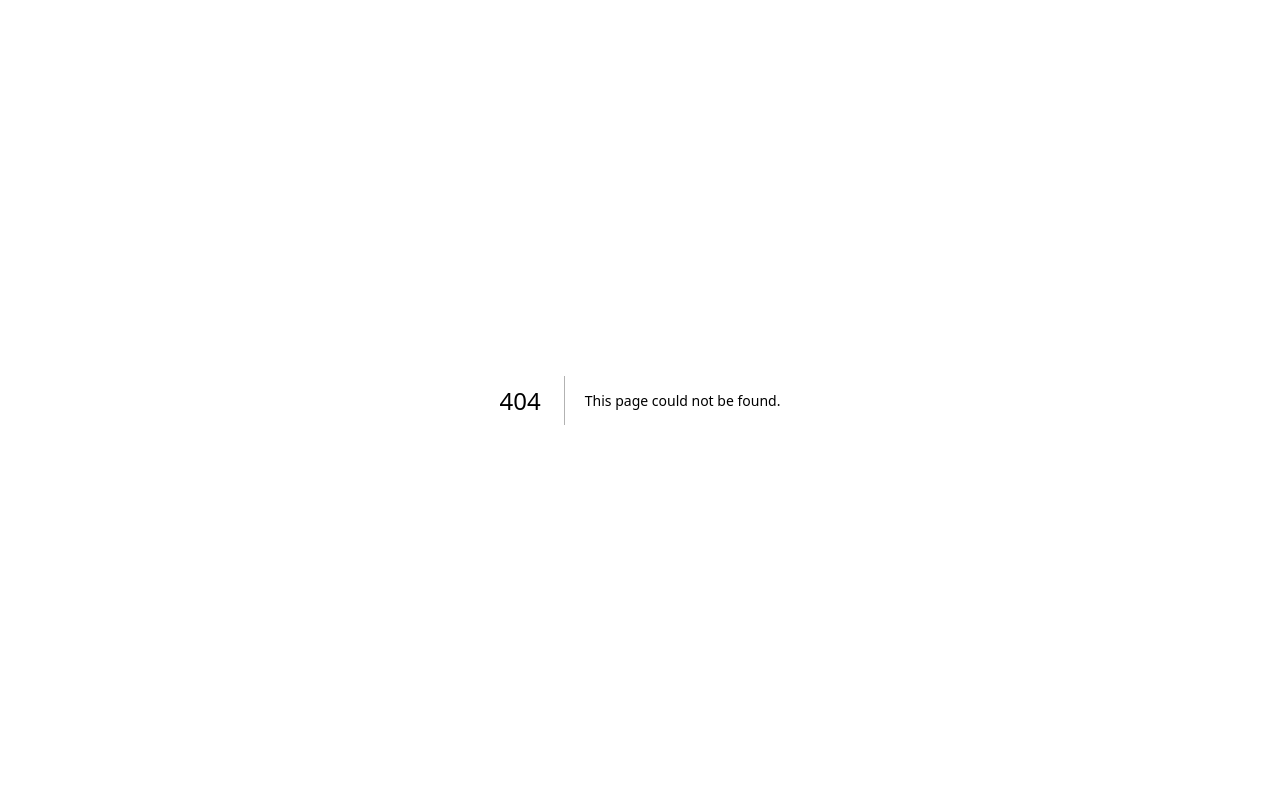
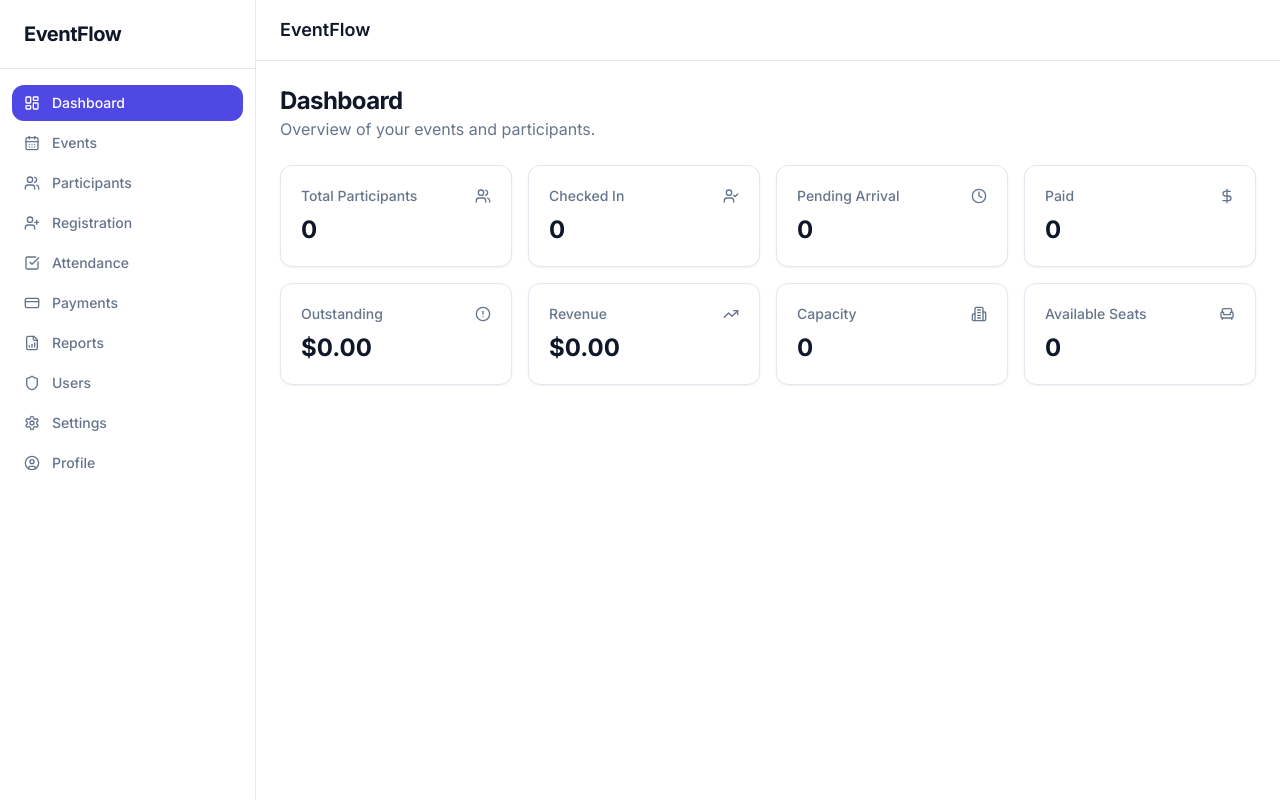
Before and after one commit to AydenisDm/eventflow, a Next.js app: page /dashboard in a window 1280 px wide. Before the commit this address had no page. Built offline with nearby package versions, Linux system fonts and the light colour scheme; no server answers; the database is empty.

Commit message:
Create page.tsx

```diff
--- /dev/null
+++ b/app/(dashboard)/dashboard/page.tsx
@@ -0,0 +1,83 @@
+import { prisma } from "@/lib/prisma";
+import { formatCurrency } from "@/lib/utils";
+import {
+  Users,
+  UserCheck,
+  Clock,
+  DollarSign,
+  AlertCircle,
+  TrendingUp,
+  Building2,
+  Armchair,
+} from "lucide-react";
+
+async function getStats() {
+  const participants = await prisma.participant.findMany();
+  const totalParticipants = participants.length;
+  const checkedIn = participants.filter((p) => p.arrivalStatus === "CHECKED_IN").length;
+  const pending = participants.filter((p) => p.arrivalStatus === "EXPECTED").length;
+  const paid = participants.filter((p) => p.paymentStatus === "PAID").length;
+  const outstanding = participants.reduce(
+    (sum, p) => sum + Math.max(0, p.amountDue - p.amountPaid),
+    0
+  );
+  const revenue = participants.reduce((sum, p) => sum + p.amountPaid, 0);
+  const event = await prisma.event.findFirst();
+  const capacity = event?.maxCapacity ?? 0;
+  const available = Math.max(0, capacity - totalParticipants);
+
+  return {
+    totalParticipants,
+    checkedIn,
+    pending,
+    paid,
+    outstanding,
+    revenue,
+    capacity,
+    available,
+  };
+}
+
+export default async function DashboardPage() {
+  const stats = await getStats();
+
+  const cards = [
+    { label: "Total Participants", value: stats.totalParticipants, icon: Users },
+    { label: "Checked In", value: stats.checkedIn, icon: UserCheck },
+    { label: "Pending Arrival", value: stats.pending, icon: Clock },
+    { label: "Paid", value: stats.paid, icon: DollarSign },
+    { label: "Outstanding", value: formatCurrency(stats.outstanding), icon: AlertCircle },
+    { label: "Revenue", value: formatCurrency(stats.revenue), icon: TrendingUp },
+    { label: "Capacity", value: stats.capacity, icon: Building2 },
+    { label: "Available Seats", value: stats.available, icon: Armchair },
+  ];
+
+  return (
+    <div className="space-y-6">
+      <div>
+        <h2 className="text-2xl font-bold tracking-tight">Dashboard</h2>
+        <p className="text-muted-foreground">Overview of your events and participants.</p>
+      </div>
+
+      <div className="grid grid-cols-1 sm:grid-cols-2 lg:grid-cols-4 gap-4">
+        {cards.map((card) => {
+          const Icon = card.icon;
+          return (
+            <div
+              key={card.label}
+              className="rounded-xl border border-border bg-card p-5 shadow-sm"
+            >
+              <div className="flex items-center justify-between">
+                <span className="text-sm font-medium text-muted-foreground">
+                  {card.label}
+                </span>
+                <Icon className="h-4 w-4 text-muted-foreground" />
+              </div>
+              <div className="mt-2 text-2xl font-bold">{card.value}</div>
+            </div>
+          );
+        })}
+      </div>
+    </div>
+  );
+}
```
